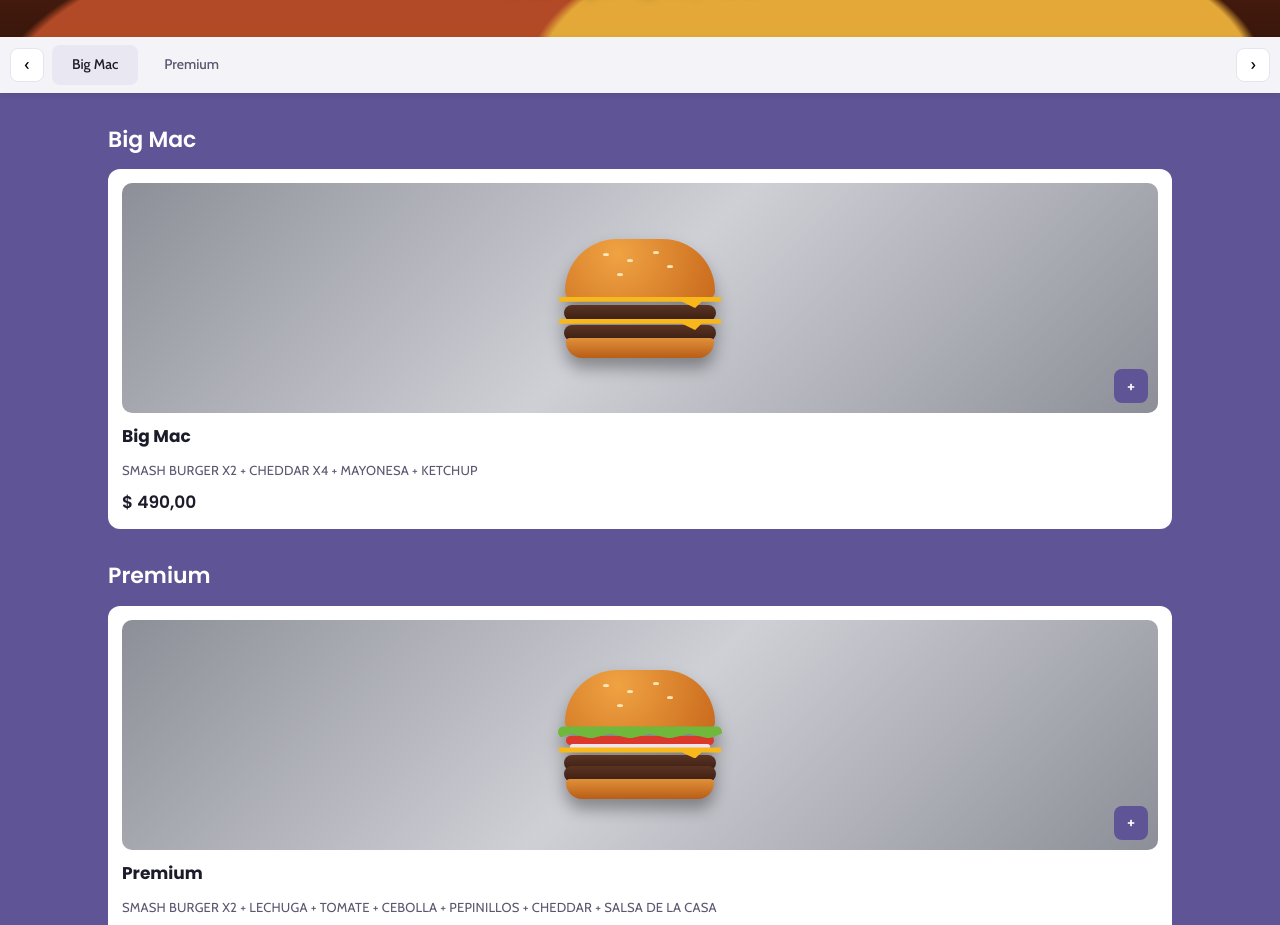
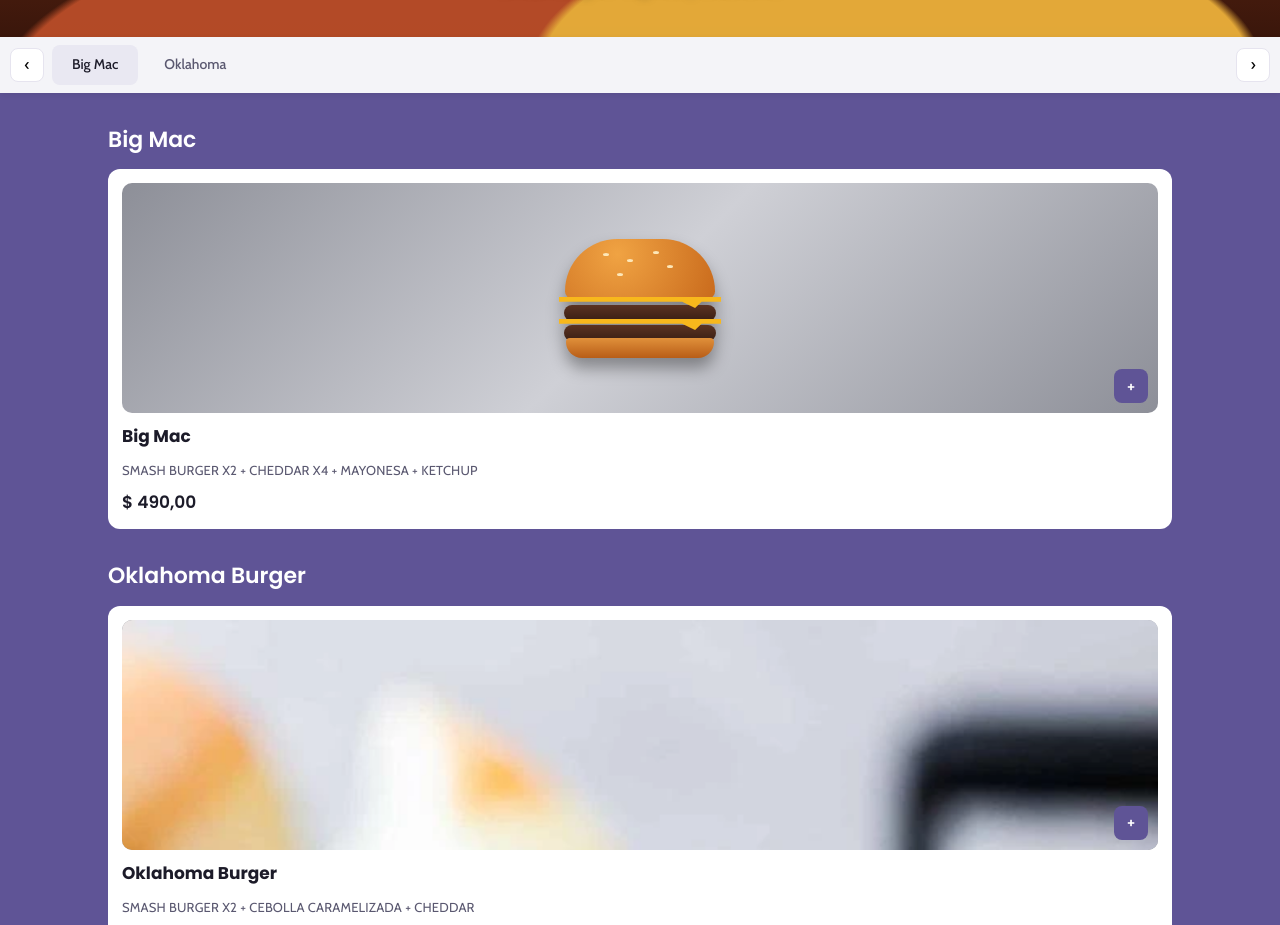
Before and after one commit to mjvy5dk8mz-cpu/guju-burgers, a plain HTML site: page index.html in a window 1280 px wide. Shown: the part 360-1285 px from the top of the page. Drawn offline with nearby package versions, Linux system fonts and the light colour scheme.

Commit message:
Premium pasa a Oklahoma Burger con foto
Co-Authored-By: Claude Sonnet 5.5 <noreply@anthropic.com>

```diff
--- a/index.html
+++ b/index.html
@@ -4,7 +4,7 @@
 <meta charset="utf-8">
 <meta name="viewport" content="width=device-width, initial-scale=1">
 <title>Guju Burgers - Smash Burgers</title>
-<meta name="description" content="Guju Burgers: smash burgers. Elegí entre la Big Mac y la Premium.">
+<meta name="description" content="Guju Burgers: smash burgers. Elegí entre la Big Mac y la Oklahoma.">
 <link rel="icon" href="logo.webp">
 <link rel="preconnect" href="https://fonts.googleapis.com">
 <link href="https://fonts.googleapis.com/css2?family=Cabin:wght@400;500;600&family=Poppins:wght@500;600;700&display=swap" rel="stylesheet">
@@ -80,6 +80,7 @@ section{scroll-margin-top:120px}
 .grid{display:grid;grid-template-columns:repeat(auto-fit,minmax(300px,1fr));gap:20px;margin-bottom:32px}
 .card{background:#fff;border-radius:12px;padding:14px;display:flex;flex-direction:column;gap:12px}
 .pic{position:relative;border-radius:10px;height:230px;background:linear-gradient(135deg,#8d8f98,#cfd0d6 50%,#8d8f98);display:grid;place-items:center;overflow:hidden}
+.pic img{width:100%;height:100%;object-fit:cover}
 .add{position:absolute;right:10px;bottom:10px;width:34px;height:34px;border-radius:8px;background:var(--brand);color:#fff;font-size:18px;font-weight:700}
 .add:hover{background:var(--brand-dark)}
 .card h3{font-size:17px}
@@ -155,7 +156,7 @@ footer{background:#fff;text-align:center;padding:22px;font-size:14px;color:var(-
   <div>
     <img class="hero-logo" src="logo.webp" alt="Logo Guju Burgers">
     <h1>GUJU BURGERS</h1>
-    <p>Smash burgers · Big Mac y Premium</p>
+    <p>Smash burgers · Big Mac y Oklahoma</p>
   </div>
 </div>
 
@@ -163,7 +164,7 @@ footer{background:#fff;text-align:center;padding:22px;font-size:14px;color:var(-
   <button class="arrow" id="prev" aria-label="Anterior">‹</button>
   <div class="scroller" id="scroller">
     <a href="#clasicas" class="active">Big Mac</a>
-    <a href="#premium">Premium</a>
+    <a href="#oklahoma">Oklahoma</a>
   </div>
   <button class="arrow" id="next" aria-label="Siguiente">›</button>
 </div>
@@ -174,9 +175,9 @@ footer{background:#fff;text-align:center;padding:22px;font-size:14px;color:var(-
     <div class="grid" data-list="clasica"></div>
   </section>
 
-  <section id="premium">
-    <h2 class="sec-title">Premium</h2>
-    <div class="grid" data-list="premium"></div>
+  <section id="oklahoma">
+    <h2 class="sec-title">Oklahoma Burger</h2>
+    <div class="grid" data-list="oklahoma"></div>
   </section>
 </main>
 
@@ -198,9 +199,8 @@ const PRODUCTS = [
   { id:'clasica', cat:'clasica', name:'Big Mac',
     desc:'Smash burger x2 + cheddar x4 + mayonesa + ketchup', price:490,
     layers:['bun-t','cheese','patty','cheese','patty second','bun-b'] },
-  { id:'premium', cat:'premium', name:'Premium',
-    desc:'Smash burger x2 + lechuga + tomate + cebolla + pepinillos + cheddar + salsa de la casa', price:510,
-    layers:['bun-t','lettuce','tomato','onion','cheese','patty','patty second','bun-b'] },
+  { id:'oklahoma', cat:'oklahoma', name:'Oklahoma Burger',
+    desc:'Smash burger x2 + cebolla caramelizada + cheddar', price:510, img:'oklahoma.webp' },
 ];
 const WHATSAPP = ''; // ej: '59899123456' para enviar el pedido por WhatsApp
 /* ========================================================= */
@@ -211,7 +211,7 @@ const cart = {};
 
 function card(p){
   return `<article class="card">
-    <div class="pic"><div class="burger">${p.layers.map(l=>`<div class="${l}"></div>`).join('')}</div>
+    <div class="pic">${p.img?`<img src="${p.img}" alt="${p.name}">`:`<div class="burger">${p.layers.map(l=>`<div class="${l}"></div>`).join('')}</div>`}
       <button class="add" data-id="${p.id}" aria-label="Agregar ${p.name}">+</button></div>
     <h3>${p.name}</h3><p>${p.desc}</p><div class="price">${fmt(p.price)}</div></article>`;
 }
```
Also changed, not shown: oklahoma.webp (added).
